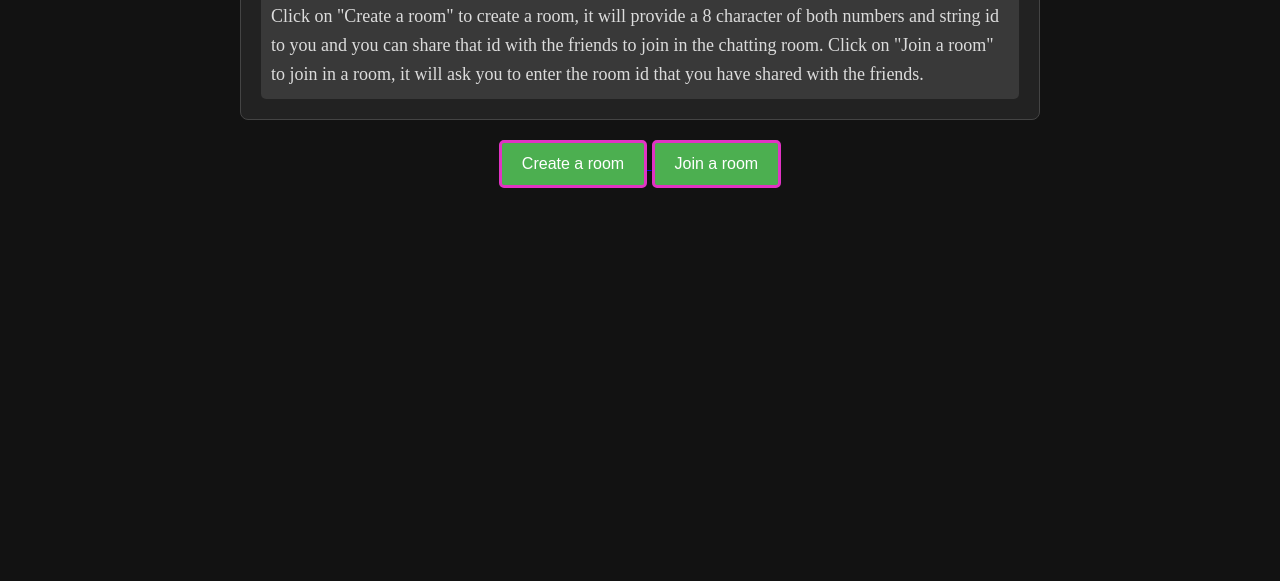
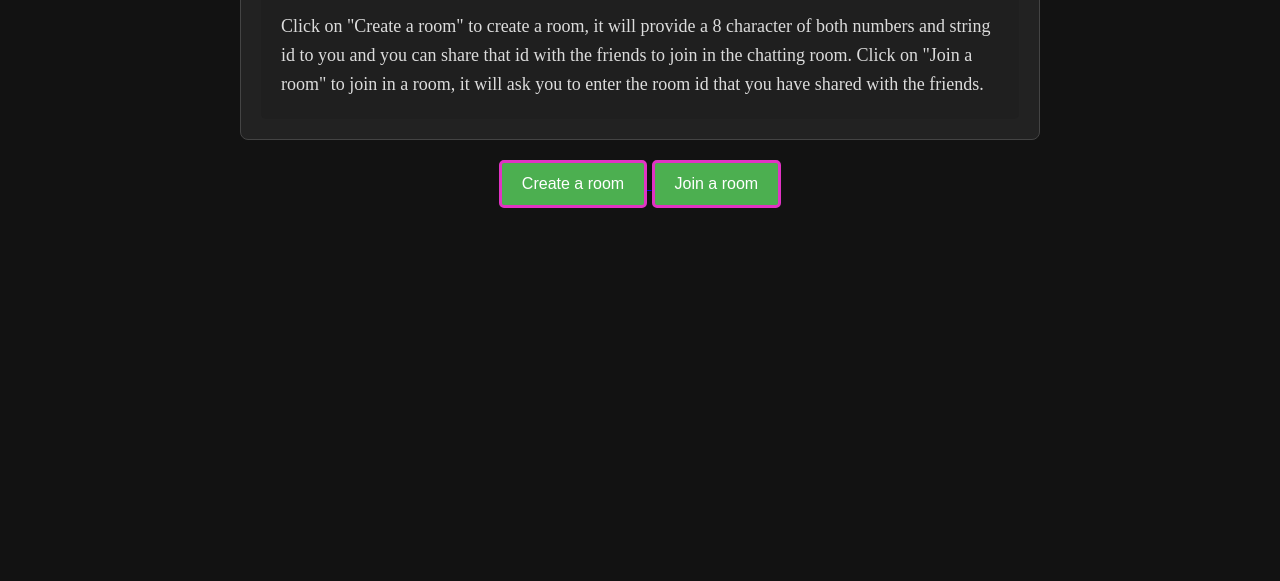
Before and after one commit to AgentElemental/ConnecTo, a plain HTML site: page chat.html in a window 1280 px wide. Shown: the part 219-800 px from the top of the page. Drawn offline with Linux system fonts and the light colour scheme.

Commit message:
Update chat.css

```diff
--- a/css/chat.css
+++ b/css/chat.css
@@ -1,7 +1,8 @@
 pre {
     font-size: 18px;
-    line-height: 1.6;
-    background-color: rgba(255, 255, 255, 0.1); /* Light background for readability */
-    padding: 10px;
+    color: #b0b0b0;
+    padding: 20px;
     border-radius: 5px;
+    background-color: #1f1f1f;
+    line-height: 1.5;
 }
```
